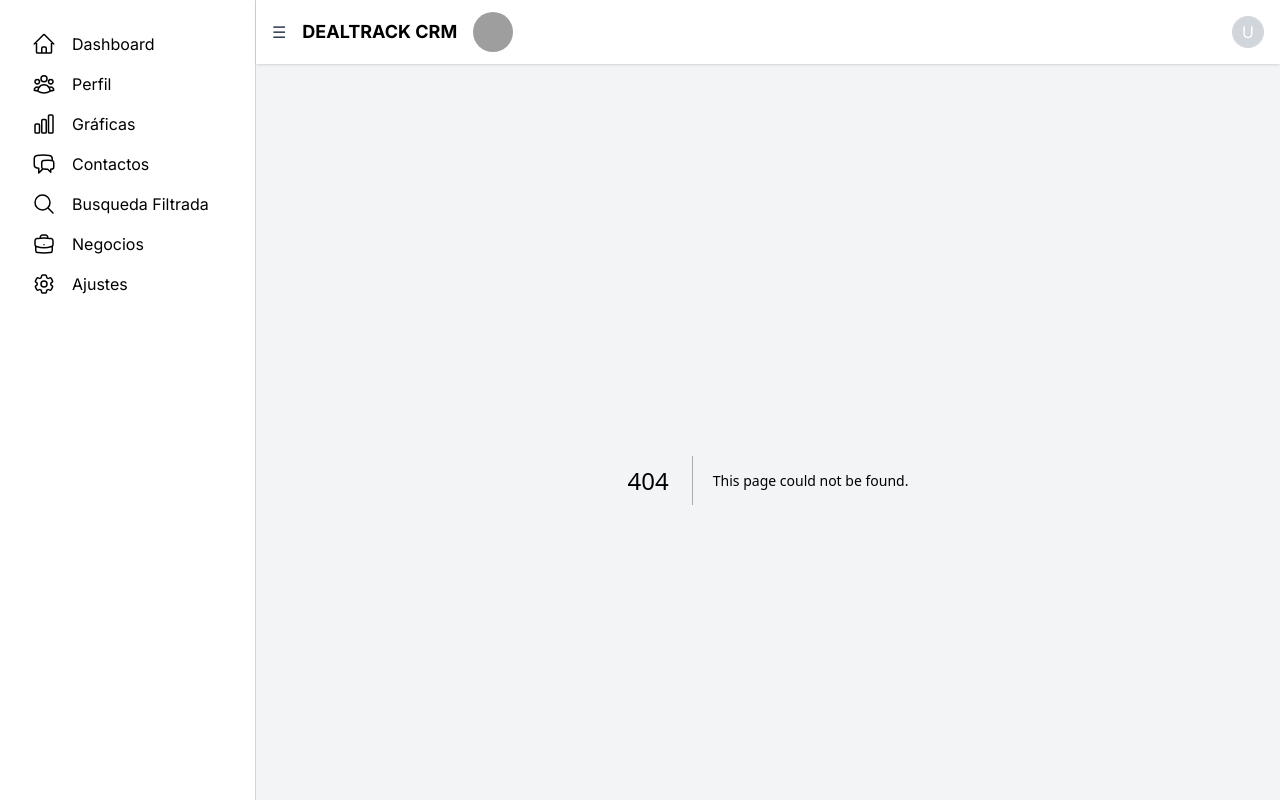
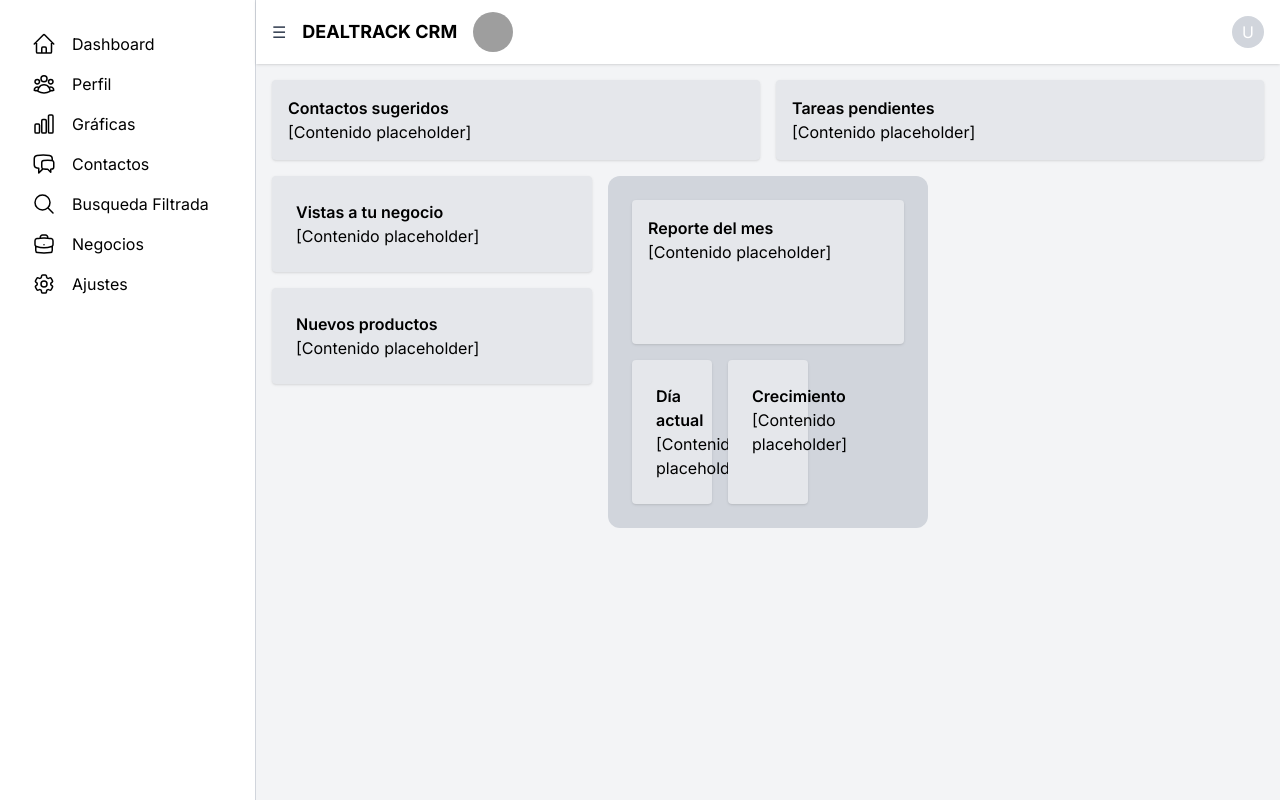
Before and after one commit to Cisne-jpg/reto_CRM, a Next.js app: page /dashboard in a window 1280 px wide. Before the commit this address had no page. Shown: the top 800 px of the page. Built offline with nearby package versions, Linux system fonts and the light colour scheme; grey boxes are pictures that could not be loaded.

Commit message:
26 marzo

```diff
--- /dev/null
+++ b/src/app/dashboard/page.tsx
@@ -0,0 +1,46 @@
+export default function dashboard() {
+    return (
+      <div className="space-y-4">
+        {/* Primera fila */}
+        <div className="flex gap-4">
+          <div className="bg-gray-200 p-4 flex-1 rounded shadow text-black">
+            <h2 className="font-semibold">Contactos sugeridos</h2>
+            <p>[Contenido placeholder]</p>
+          </div>
+          <div className="bg-gray-200 p-4 flex-1 rounded shadow text-black">
+            <h2 className="font-semibold">Tareas pendientes</h2>
+            <p>[Contenido placeholder]</p>
+          </div>
+        </div>
+
+        {/* Segunda fila (grid) */}
+        <div className="grid grid-cols-3 grid-rows-2 gap-4">
+          <div className="flex flex-col gap-4">
+          <div className="bg-gray-200 p-6 rounded shadow text-black">
+            <h2 className="font-semibold">Vistas a tu negocio</h2>
+            <p>[Contenido placeholder]</p>
+          </div>
+          <div className="bg-gray-200 p-6 rounded shadow text-black">
+            <h2 className="font-semibold">Nuevos productos</h2>
+            <p>[Contenido placeholder]</p>
+          </div>
+          </div>
+
+          <div className="bg-gray-300 p-6 rounded-xl grid grid-cols-3 grid-rows-2 gap-4">
+          <div className="bg-gray-200 p-4 col-span-3 rounded shadow text-black">
+            <h2 className="font-semibold">Reporte del mes</h2>
+            <p>[Contenido placeholder]</p>
+          </div>
+          <div className="bg-gray-200 p-6 rounded shadow text-black">
+            <h2 className="font-semibold">Día actual</h2>
+            <p>[Contenido placeholder]</p>
+          </div>
+          <div className="bg-gray-200 p-6 rounded shadow text-black">
+            <h2 className="font-semibold">Crecimiento</h2>
+            <p>[Contenido placeholder]</p>
+          </div>
+        </div>
+      </div>
+      </div>
+    );
+  }
```
Also changed, not shown: src/app/Components/NavBar.tsx (+1 -1 lines).
